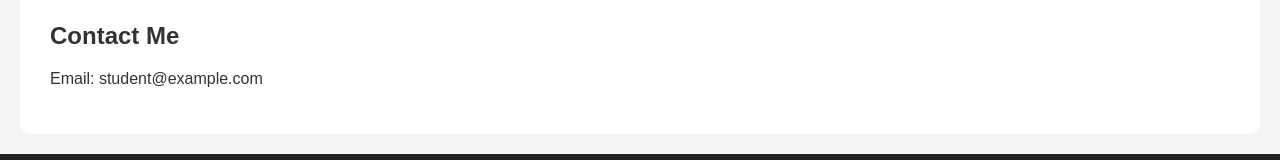
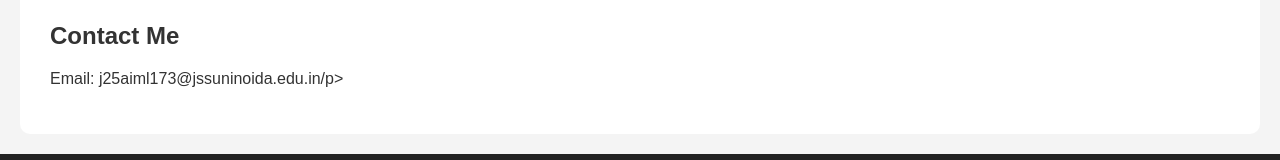
Before and after one commit to Rherns2412/web-designing-practical-kj, a plain HTML site: page index.html in a window 1280 px wide. Shown: the part 694-854 px from the top of the page. Drawn offline with Linux system fonts and the light colour scheme.

Commit message:
Update index.html

```diff
--- a/index.html
+++ b/index.html
@@ -33,7 +33,7 @@
 
     <section id="contact">
         <h2>Contact Me</h2>
-        <p>Email: student@example.com</p>
+        <p>Email: j25aiml173@jssuninoida.edu.in/p>
     </section>
 
     <footer>
```
